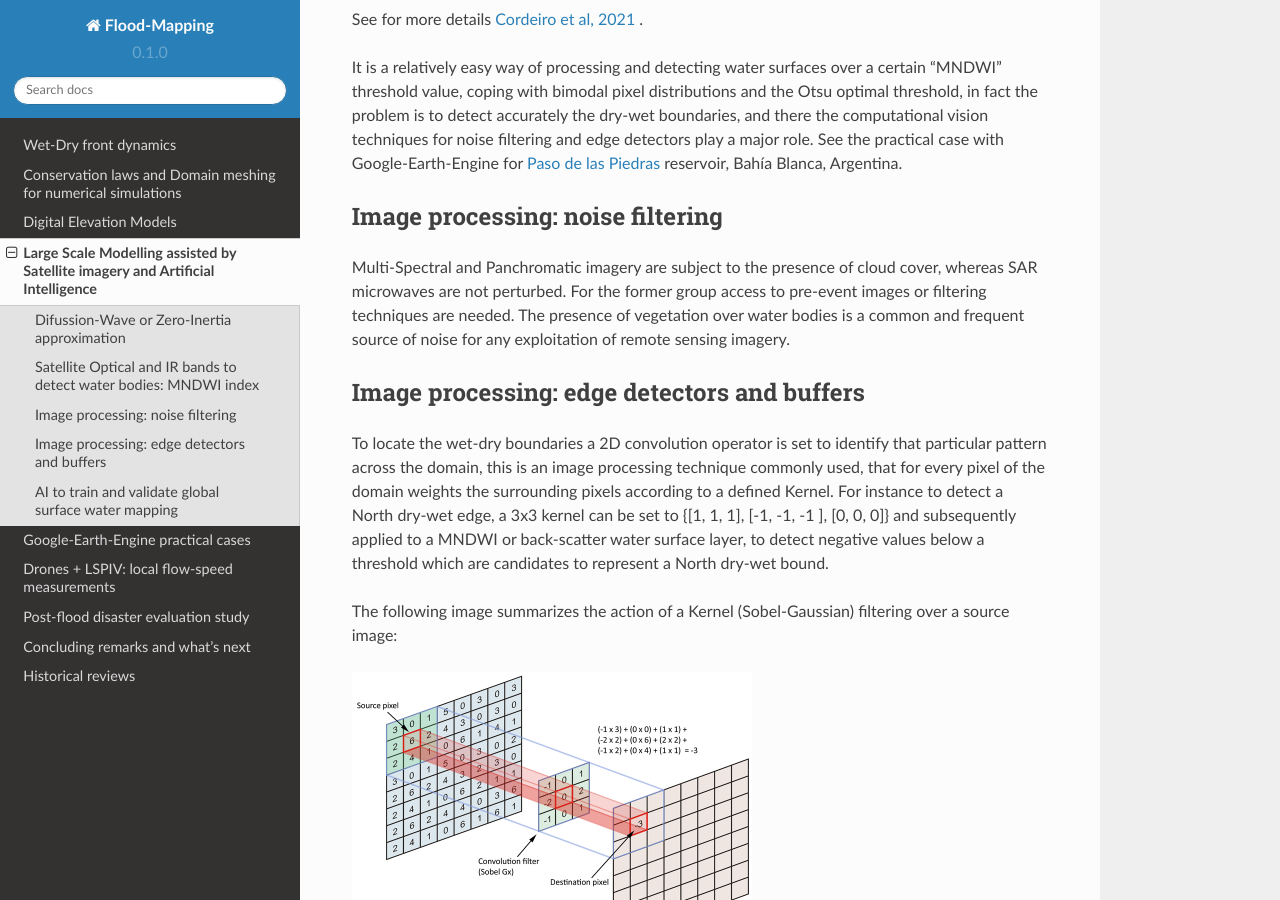
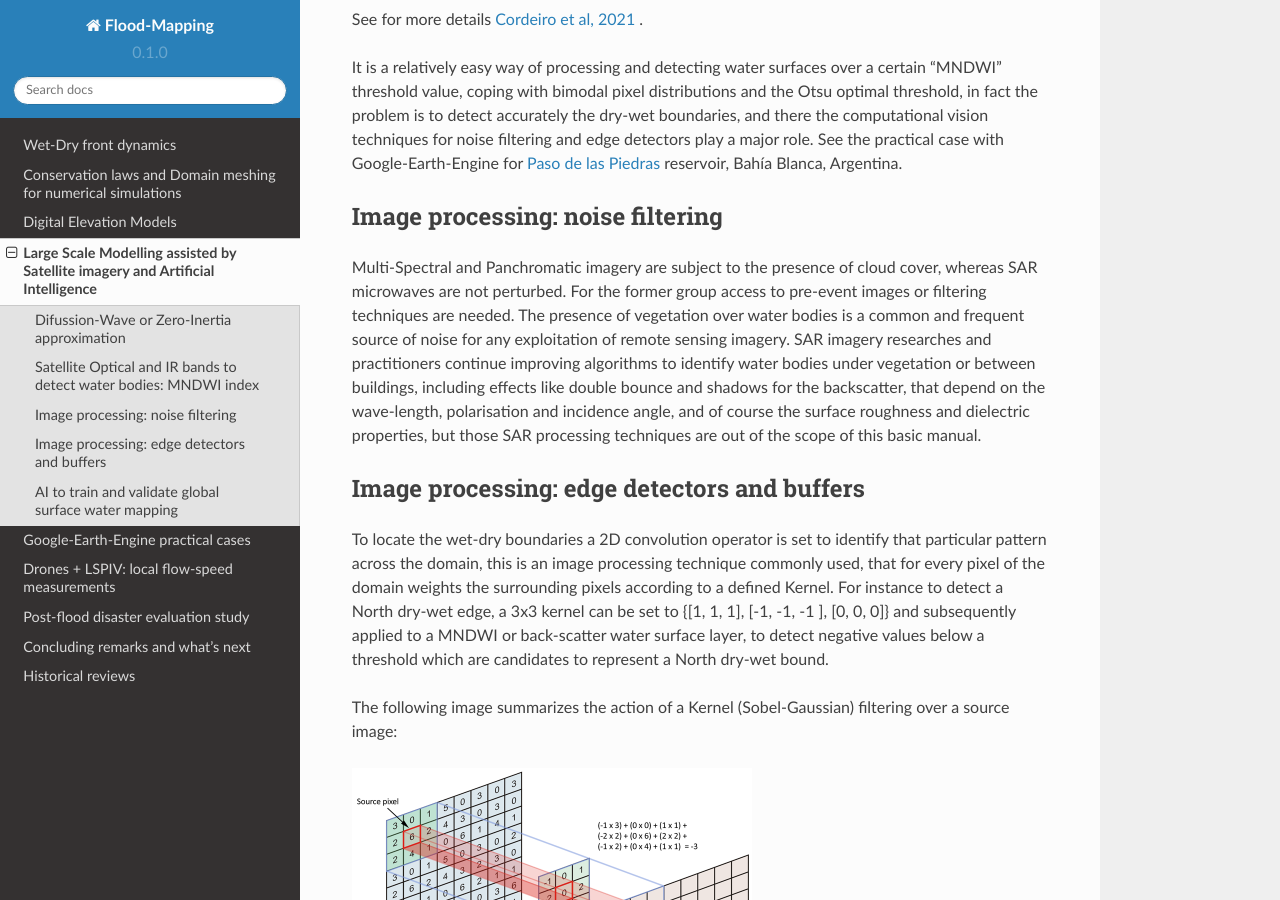
Before and after one commit to ivillamadrid/FloodMapping, a Sphinx documentation site: the page built from docs/source/lsm.rst, in a window 1280 px wide and 900 px high, scrolled down 1762 px. Built offline with Sphinx 7.4.7 and the Read the Docs theme 2.0.0, drawn with Linux system fonts in a browser that asks for light colours.

Commit message:
Update lsm.rst

```diff
--- a/docs/source/lsm.rst
+++ b/docs/source/lsm.rst
@@ -106,6 +106,7 @@ Image processing: noise filtering
 ---------------------------------
 Multi-Spectral and Panchromatic imagery are subject to the presence of cloud cover, whereas SAR microwaves are not perturbed. For the former group
 access to pre-event images or filtering techniques are needed. The presence of vegetation over water bodies is a common and frequent source of noise for any exploitation of remote sensing imagery.
+SAR imagery researches and practitioners continue improving algorithms to identify water bodies under vegetation or between buildings, including effects like double bounce and shadows for the backscatter, that depend on the wave-length, polarisation and incidence angle, and of course the surface roughness and dielectric properties, but those SAR processing  techniques are out of the scope of this basic manual.
 
 Image processing: edge detectors and buffers
 --------------------------------------------
```
